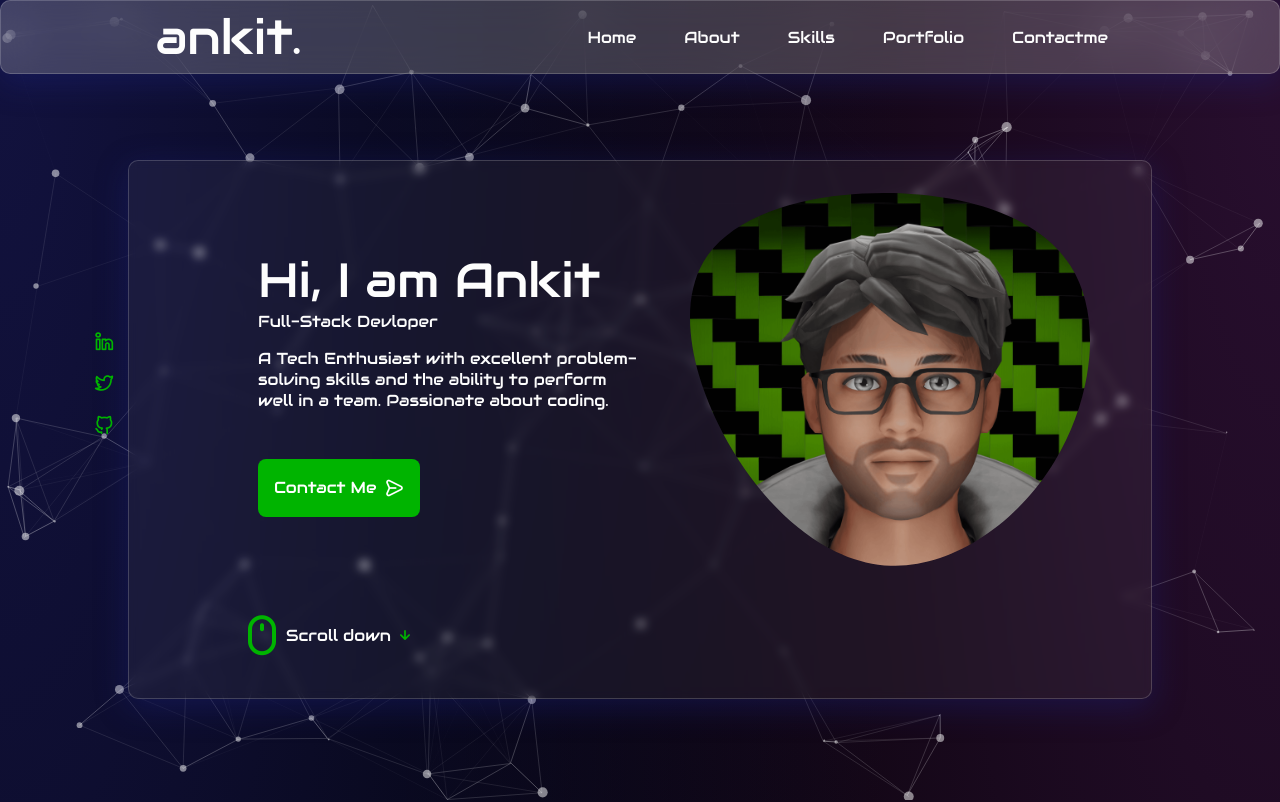
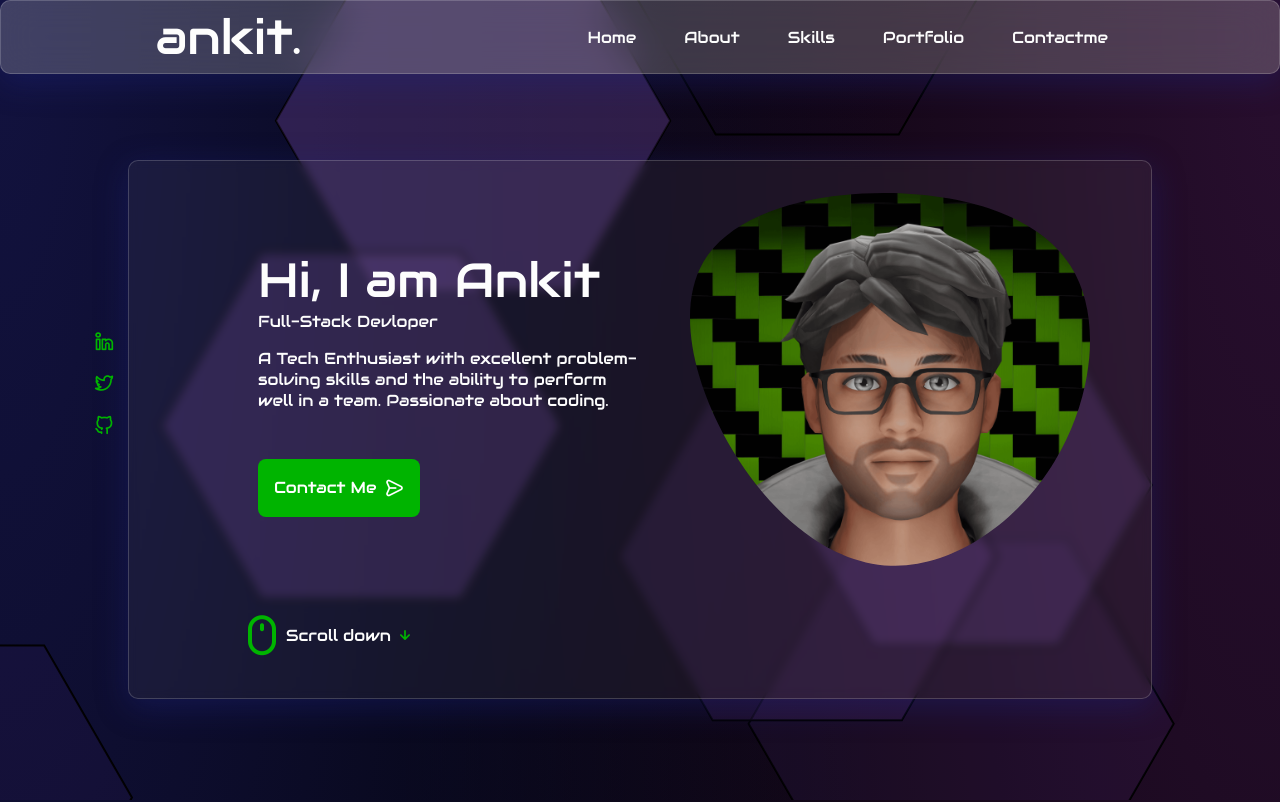
Before and after one commit to AnkitNayak-eth/My-Portfolio-Website, a plain HTML site: page index.html in a window 1280 px wide. Shown: the top 802 px of the page. Drawn offline with nearby package versions, Linux system fonts and the light colour scheme.

Commit message:
Particle.js

```diff
--- a/index.html
+++ b/index.html
@@ -698,23 +698,23 @@
       particlesJS("particles", {
   "particles": {
     "number": {
-                    "value": 100,
+      "value": 5,
       "density": {
         "enable": true,
         "value_area": 800
       }
     },
     "color": {
-                    "value": "#ffffff"
+      "value": "#563779"
     },
     "shape": {
-                    "type": "circle",
+      "type": "polygon",
       "stroke": {
-                        "width": 0,
-                        "color": "#000000"
+        "width": 2,
+        "color": "#000"
       },
       "polygon": {
-                        "nb_sides": 5
+        "nb_sides": 6
       },
       "image": {
         "src": "img/github.svg",
@@ -723,8 +723,8 @@
       }
     },
     "opacity": {
-                    "value": 0.5,
-                    "random": false,
+      "value": 0.3,
+      "random": true,
       "anim": {
         "enable": false,
         "speed": 1,
@@ -733,25 +733,25 @@
       }
     },
     "size": {
-                    "value": 5,
-                    "random": true,
+      "value": 160,
+      "random": false,
       "anim": {
         "enable": true,
-                        "speed": 40,
-                        "size_min": 0.1,
+        "speed": 10,
+        "size_min": 40,
         "sync": false
       }
     },
     "line_linked": {
-                    "enable": true,
-                    "distance": 150,
+      "enable": false,
+      "distance": 200,
       "color": "#ffffff",
-                    "opacity": 0.4,
-                    "width": 1
+      "opacity": 1,
+      "width": 2
     },
     "move": {
       "enable": true,
-                    "speed": 6,
+      "speed": 8,
       "direction": "none",
       "random": false,
       "straight": false,
@@ -769,7 +769,7 @@
     "events": {
       "onhover": {
         "enable": false,
-                        "mode": "repulse"
+        "mode": "grab"
       },
       "onclick": {
         "enable": false,
```
Lines whose indentation alone changed are shown as unchanged.
